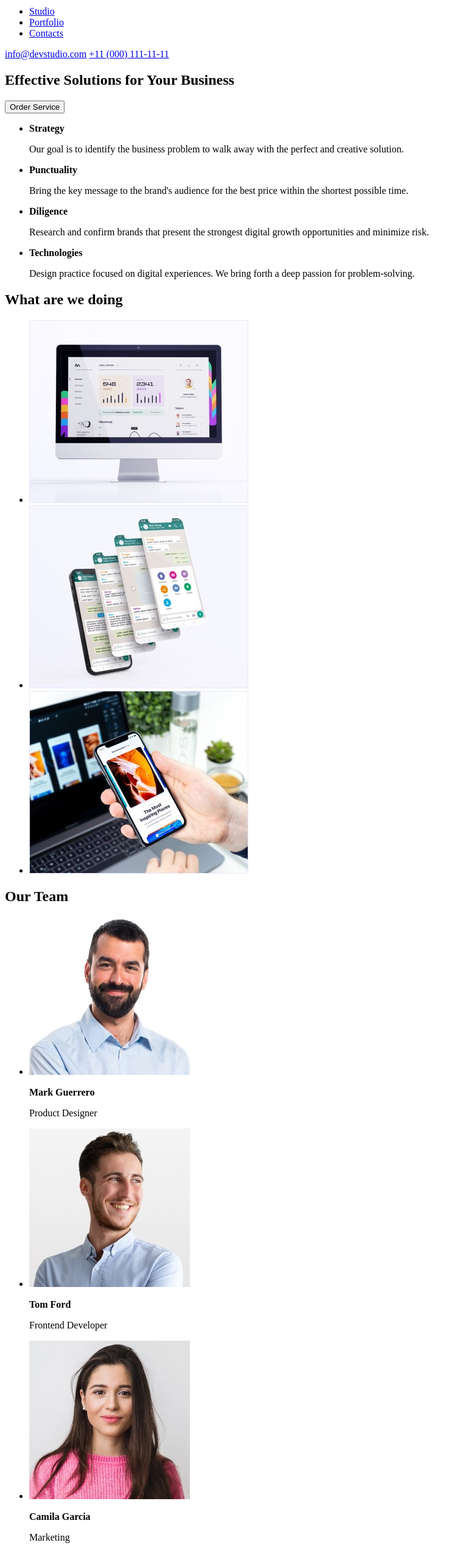
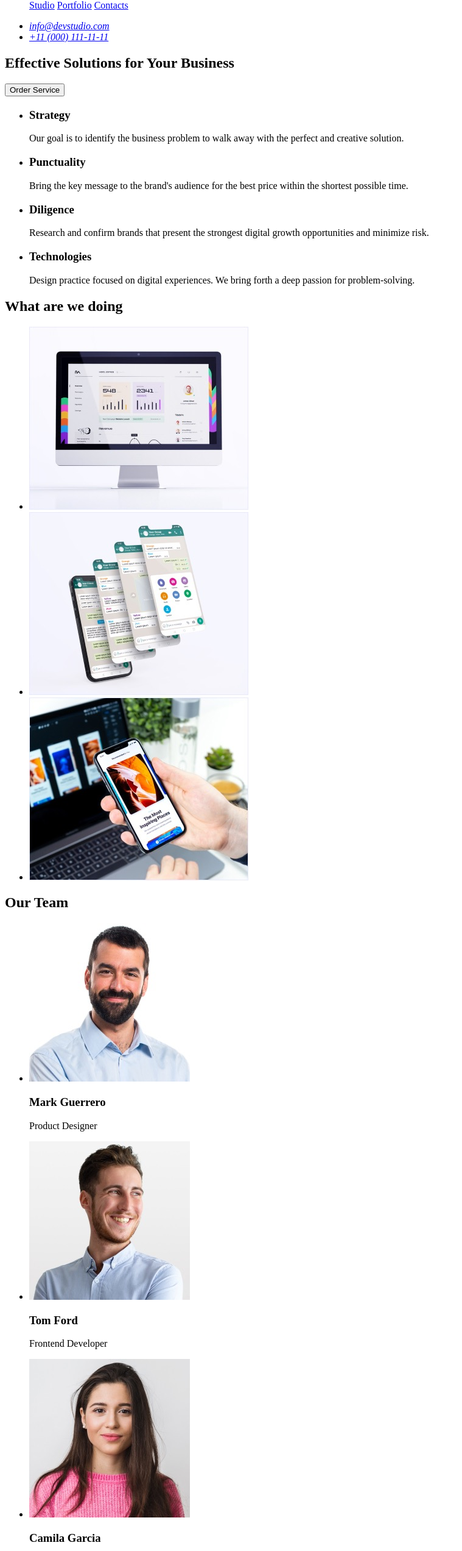
Before and after one commit to altruistor/goit-markup-hw-01, a plain HTML site: page index.html in a window 1280 px wide. Shown: the part 42-2586 px from the top of the page at 61% size, without its empty margins (0-759 px from the left). Drawn offline with Linux system fonts and the light colour scheme.

Commit message:
updated index.html

```diff
--- a/index.html
+++ b/index.html
@@ -9,15 +9,19 @@
   <body>
     <header>
       <nav>
-        <a href="index.html"><img src="/images/Logo.svg" alt="" /></a>
+        <a href="index.html">WebStudio</a>
         <ul>
-          <li><a href="#">Studio</a></li>
-          <li><a href="#">Portfolio</a></li>
-          <li><a href="#">Contacts</a></li>
+          <a href="#">Studio</a></li>
+          <a href="#">Portfolio</a></li>
+          <a href="#">Contacts</a></li>
         </ul>
-        <a href="mailto:info@devstudio.com">info@devstudio.com</a>
-        <a href="tel:+110001111111">+11 (000) 111-11-11</a>
       </nav>
+      <address>
+        <ul>
+
+        <li><a href="mailto:info@devstudio.com">info@devstudio.com</a></li>
+      <li><a href="tel:+110001111111">+11 (000) 111-11-11</a></li>
+      </ul> </address>
     </header>
 
     <main>
@@ -26,30 +30,31 @@
         <button type="button">Order Service</button>
       </section>
       <section>
+        <h2></h2>
         <ul>
           <li>
-            <b>Strategy</b>
+            <h3>Strategy</h3>
             <p>
               Our goal is to identify the business problem to walk away with the
               perfect and creative solution.
             </p>
           </li>
           <li>
-            <b>Punctuality</b>
+            <h3>Punctuality</h3>
             <p>
               Bring the key message to the brand's audience for the best price
               within the shortest possible time.
             </p>
           </li>
           <li>
-            <b>Diligence</b>
+            <h3>Diligence</h3>
             <p>
               Research and confirm brands that present the strongest digital
               growth opportunities and minimize risk.
             </p>
           </li>
           <li>
-            <b>Technologies</b>
+            <h3>Technologies</h3>
             <p>
               Design practice focused on digital experiences. We bring forth a
               deep passion for problem-solving.
@@ -60,10 +65,10 @@
       <section>
         <h2>What are we doing</h2>
         <ul>
-          <li><img src="/images/pc.jpg" alt="Computer" /></li>
-          <li><img src="/images/phones.jpg" alt="Four phones" /></li>
+          <li><img src="./images/pc.jpg" alt="Computer" width="360"/></li>
+          <li><img src="./images/phones.jpg" alt="Four phones" width="360"/></li>
           <li>
-            <img src="/images/handwithphone.jpg" alt="Holding the phone" />
+            <img src="./images/handwithphone.jpg" alt="Holding the phone" width="360"/>
           </li>
         </ul>
       </section>
@@ -71,30 +76,31 @@
         <h2>Our Team</h2>
         <ul>
           <li>
-            <img src="/images/beardman.jpg" alt="" />
-            <p><b>Mark Guerrero</b></p>
+            <img src="./images/beardman.jpg" width="264" alt="Mark" />
+            <p><h3>Mark Guerrero</h3></p>
             <p>Product Designer</p>
           </li>
           <li>
-            <img src="/images/tomford.jpg" alt="" />
-            <p><b>Tom Ford</b></p>
+            <img src="./images/tomford.jpg" width="264" alt="Tom Ford" />
+            <p><h3>Tom Ford</h3></p>
             <p>Frontend Developer</p>
           </li>
-          <li><img src="/images/camila.jpg" alt="" /></li>
-          <p><b>Camila Garcia</b></p>
+          <li><img src="./images/camila.jpg" width="264" alt="Camila Garcia" /></li>
+          <p><h3>Camila Garcia</h3></p>
           <p>Marketing</p>
-          <li><img src="/images/daniel.jpg" alt="" /></li>
-          <p><b>Daniel Wilson</b></p>
+          <li><img src="./images/daniel.jpg" width="264" alt="Daniel Wilson" /></li>
+          <p><h3>Wilson</h3></p>
           <p>UI Designer</p>
         </ul>
       </section>
-      <footer>
-        <a href="index.html"><img src="/images/Logo.svg" alt="" /></a>
+
+    </main>
+  </body>
+  <footer>
+        <a href="index.html">WebStudio</a>
         <p>
           Increase the flow of customers and sales for your business with
           digital marketing & growth solutions.
         </p>
       </footer>
-    </main>
-  </body>
 </html>
```
